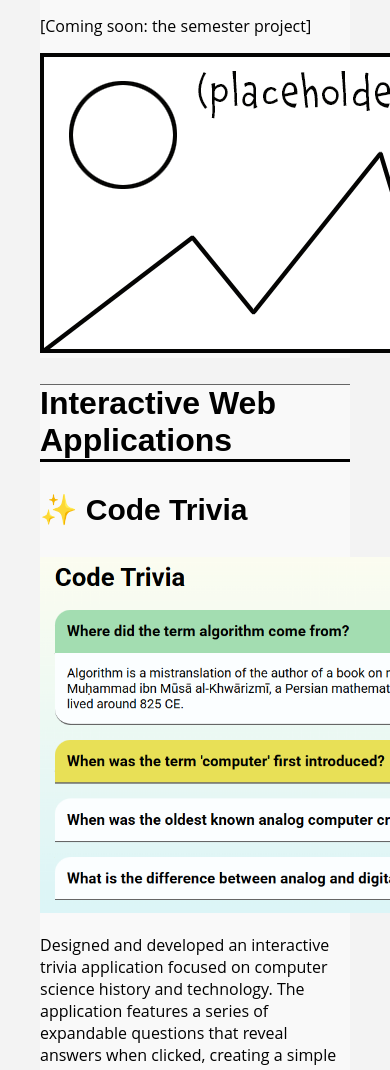
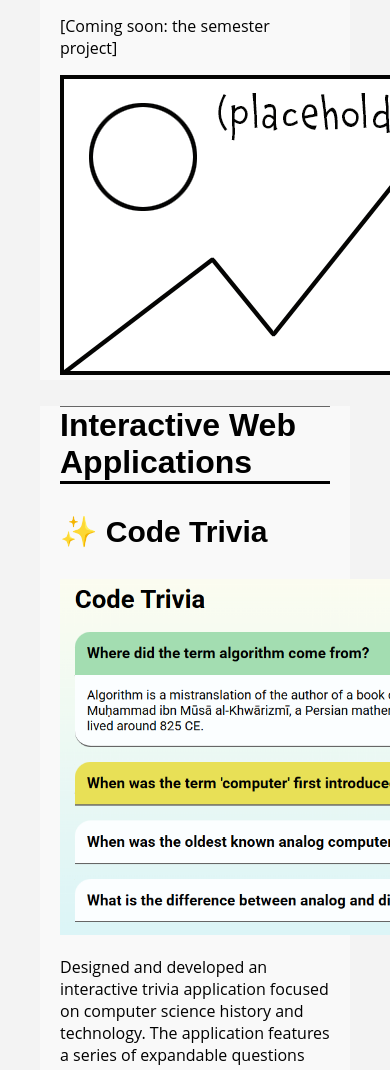
Before and after one commit to janell-baxter/PROG102Code, a plain HTML site: page index.html in a window 390 px wide. Shown: the part 691-1761 px from the top of the page. Drawn offline with Linux system fonts and the light colour scheme.

Commit message:
Adjust styles for responsiveness and layout
Increased max-width for main section on small screens and added padding to section.

```diff
--- a/style.css
+++ b/style.css
@@ -34,7 +34,7 @@ h3::before {
 @media screen and (max-width: 599px) {
     main {
     padding: 40px;
-    max-width: 500px;
+    max-width: 550px;
     margin: 40px auto;
     text-align: left;
   }
@@ -65,7 +65,10 @@ h5 { font-size: 1.3em; }
 
 section {
 background: #f9f9f9;
+  padding-left: 20px;
+  padding-right: 20px;
 }
+
 
 /*==========innerPageLinks============== */
 
```
